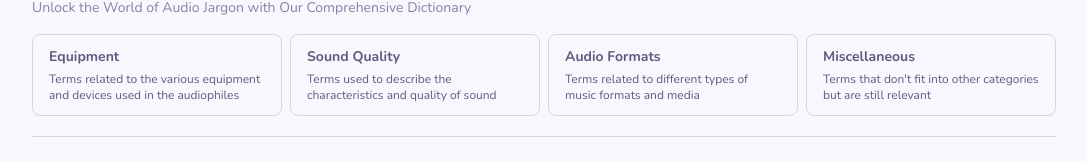
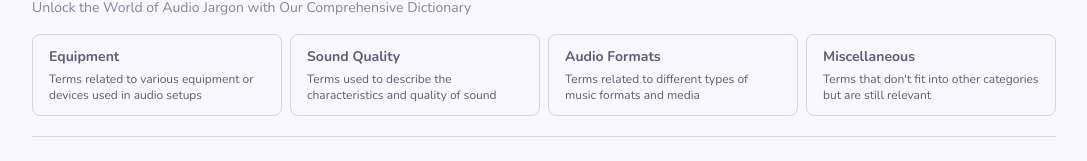
Before and after one commit to dwiwijaya/audio-realm, a Next.js app: page / in a window 1280 px wide. Shown: the part 268-429 px from the top of the page, without its empty margins (136-1223 px from the left). Built offline with nearby package versions, Linux system fonts and the light colour scheme; no server answers.

Commit message:
change constant description of eqp

```diff
--- a/src/constant/term.js
+++ b/src/constant/term.js
@@ -2,7 +2,7 @@ export const TERM_CATEGORIES = [
     {
         key: 'equipment',
         title: 'Equipment',
-        description: 'Terms related to the various equipment and devices used in the audiophiles',
+        description: 'Terms related to various equipment or devices used in audio setups',
     },
     {
         key: 'sound-quality',
```
